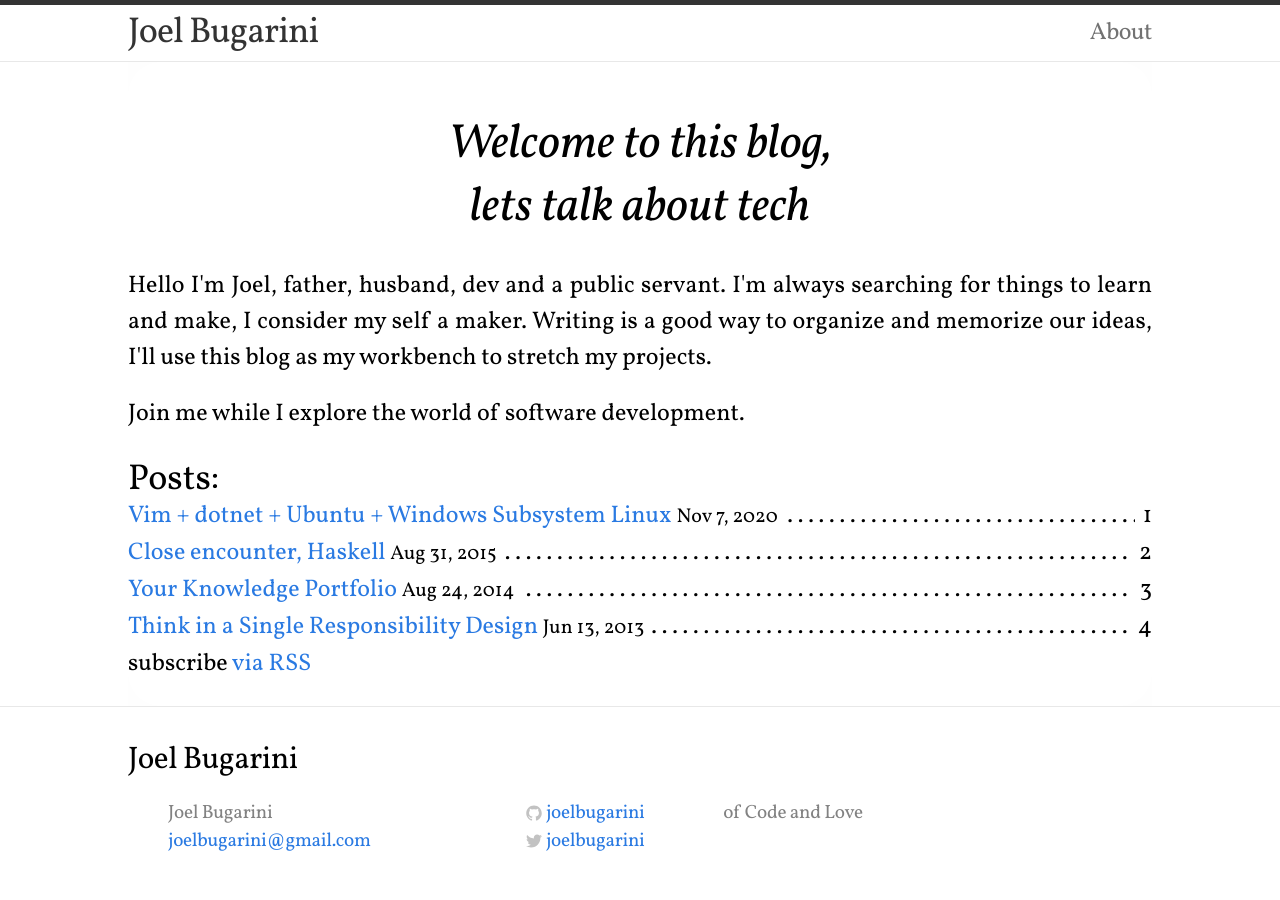
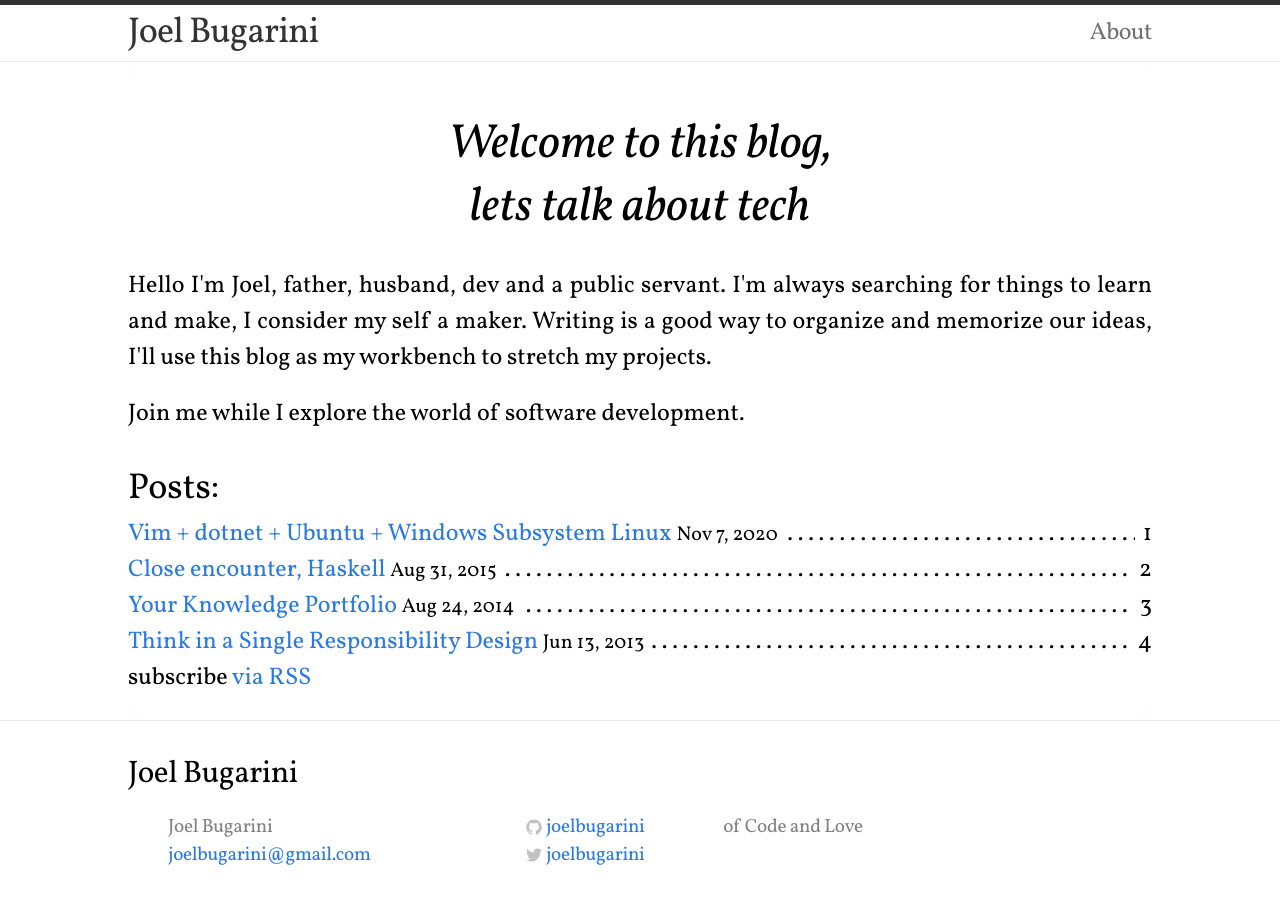
Before and after one commit to joelbugarini/joelbugarini.github.io, a Jekyll site: the page built from index.html, in a window 1280 px wide. Built offline with Jekyll 4.4.1, drawn with Linux system fonts in a browser that asks for light colours.

Commit message:
Update main.css

```diff
--- a/css/main.css
+++ b/css/main.css
@@ -141,7 +141,6 @@ a:visited { color: #205caa; }
     width: 80%;
     max-width: 92.3em;
     margin: 0 auto;
-    line-height: 1.5em;
     position: relative;
 }
 
```
